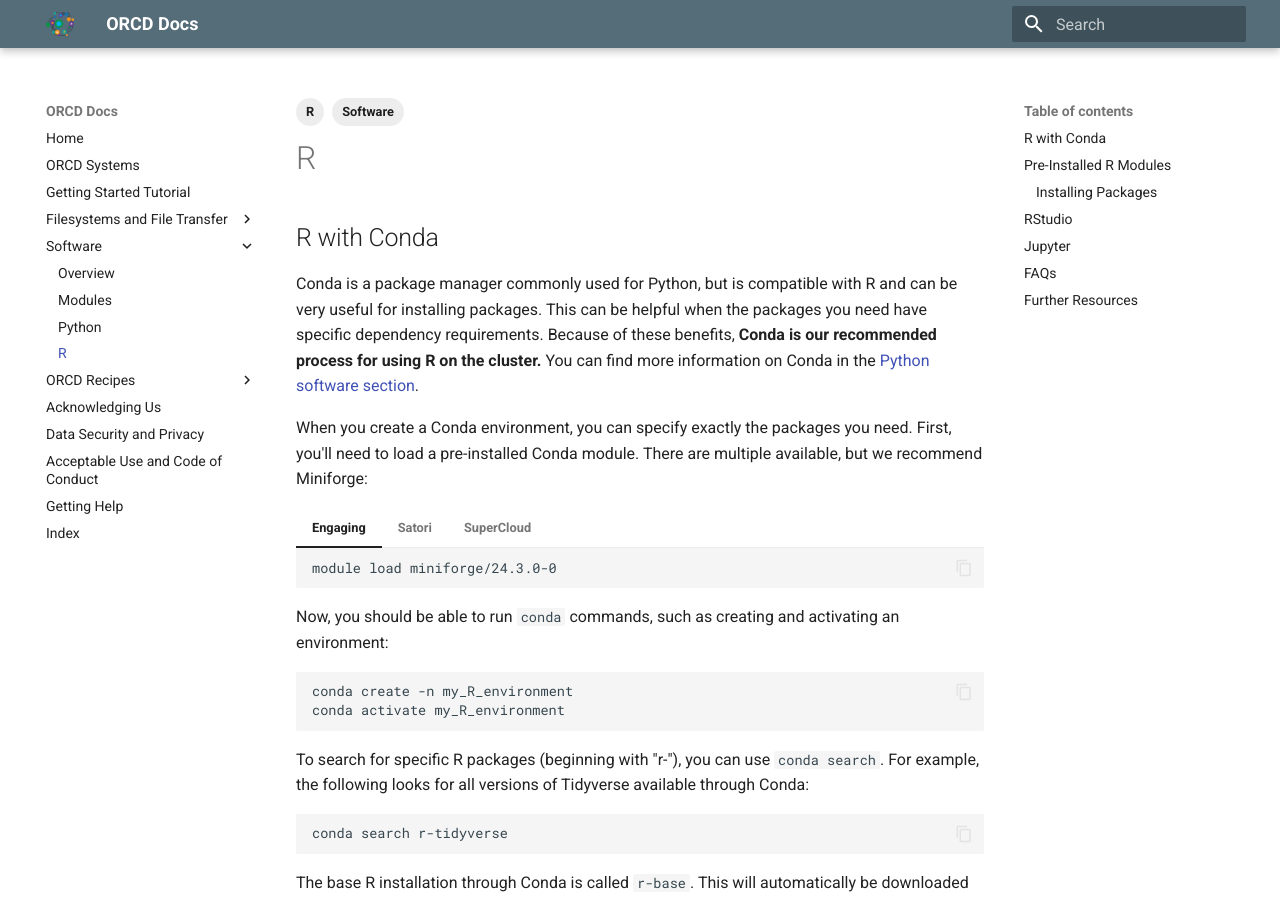
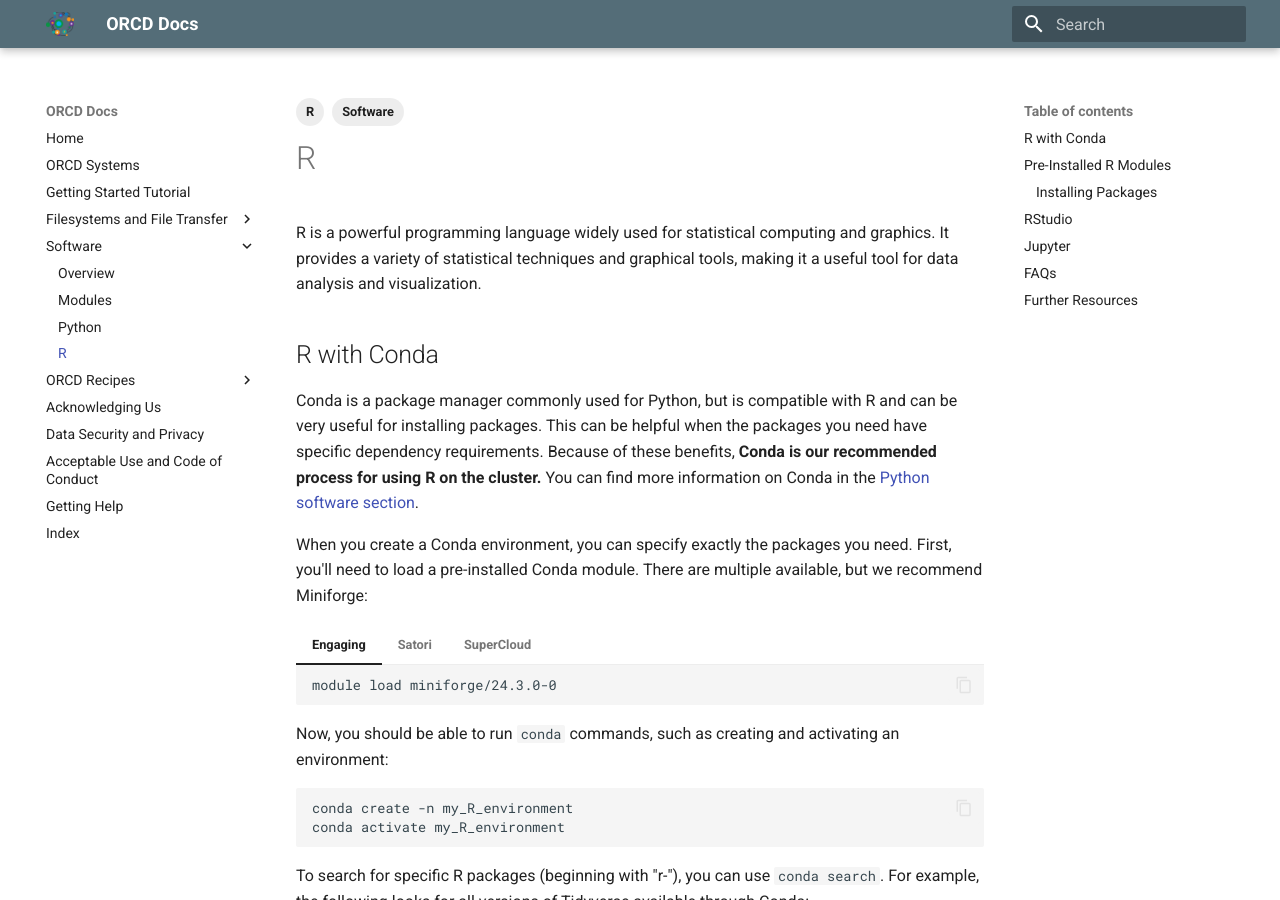
Before and after one commit to mit-orcd/orcd-docs-edit, an MkDocs documentation site: the page built from docs/software/R.md, in a window 1280 px wide and 900 px high. Built offline with MkDocs 1.6.1 and Material for MkDocs 9.7.7, drawn with Linux system fonts in a browser that asks for light colours; some of the changed lines change nothing that is shown.

Commit message:
added R blurb

```diff
--- a/docs/software/R.md
+++ b/docs/software/R.md
@@ -5,6 +5,8 @@ tags:
 ---
 
 # R
+
+R is a powerful programming language widely used for statistical computing and graphics. It provides a variety of statistical techniques and graphical tools, making it a useful tool for data analysis and visualization.
 
 ## R with Conda
 
@@ -150,11 +152,3 @@ Both of these commands essentially prepend your custom path to the library path
 [Satori: R on Satori](https://mit-satori.github.io/satori-R.html)
 
 [SuperCloud: Software and Package Management - R Libraries](https://mit-supercloud.github.io/supercloud-docs/software-packages/#r-libraries)
-
-<!--
-To do:
-- Look into changing kernel to R in engaging Jupyter notebook
-    - Seems like you need to install the following in the conda env:
-        - r-irkernel
-        - jupyterlab
--->
```
